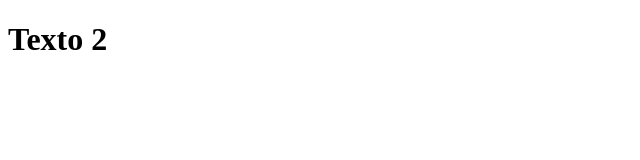
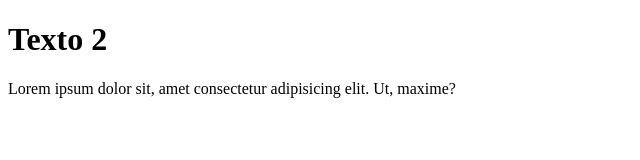
Before and after one commit to Ramon1956/Practica_vscode_git, a plain HTML site: page index.html in a window 1280 px wide. Shown: the whole page, without its empty margins (0-640 px from the left). Drawn offline with Linux system fonts and the light colour scheme.

Commit message:
Agregado pàrrafo en index

```diff
--- a/index.html
+++ b/index.html
@@ -7,5 +7,6 @@
 </head>
 <body>
     <h1>Texto 2</h1>
+    <p>Lorem ipsum dolor sit, amet consectetur adipisicing elit. Ut, maxime?</p>
 </body>
 </html>
```
